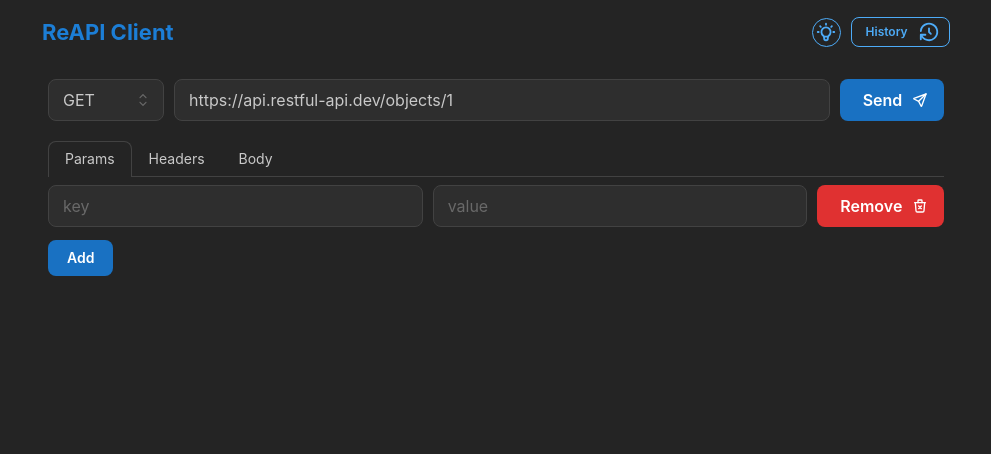
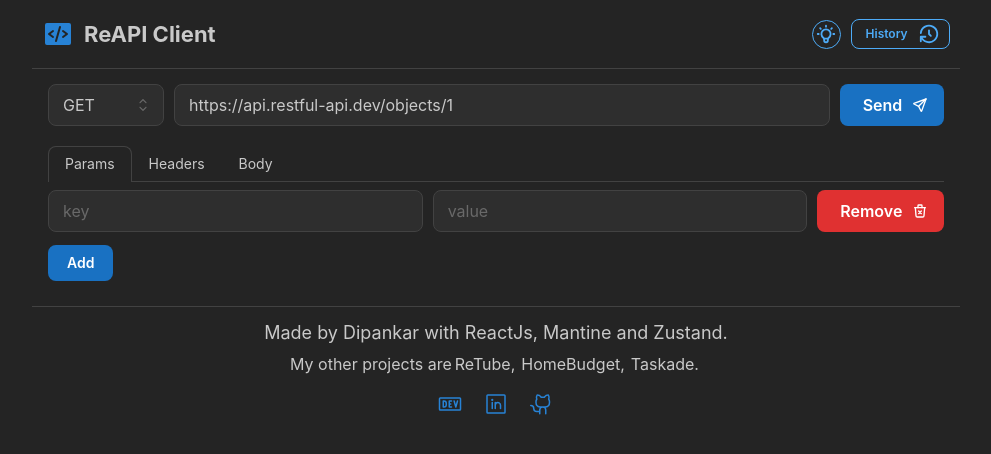
Before and after one commit to iamdipankarpaul/ReAPI_Client, a React (Vite) app: page / in a window 1280 px wide. Shown: the top 454 px of the page, without its empty margins (144-1135 px from the left). Built offline with nearby package versions, Linux system fonts and the light colour scheme.

Commit message:
added footer and enter key press event handler

```diff
--- a/package.json
+++ b/package.json
@@ -14,6 +14,7 @@
     "@mantine/core": "^7.8.0",
     "@mantine/hooks": "^7.8.0",
     "@mantine/modals": "^7.8.0",
+    "@phosphor-icons/react": "^2.1.5",
     "@tabler/icons-react": "^3.2.0",
     "axios": "^1.6.8",
     "bytes": "^3.1.2",
--- a/src/components/Form.jsx
+++ b/src/components/Form.jsx
@@ -11,6 +11,7 @@ import {
   Flex,
   Loader,
 } from "@mantine/core";
+import { useEventListener } from "@mantine/hooks";
 
 import { IconSend } from "@tabler/icons-react";
 
@@ -38,8 +39,7 @@ function Form() {
     saveToHistory,
   } = useStore();
 
-  async function handleSubmit(e) {
-    e.preventDefault();
+  async function handleSubmit() {
     setLoading(true);
 
     let data;
@@ -82,6 +82,13 @@ function Form() {
     }
   }
 
+  // Enter key press event handler
+  const urlInputRef = useEventListener("keypress", (event) => {
+    if (event.key === "Enter") {
+      handleSubmit();
+    }
+  });
+
   return (
     <Box mx={"auto"} mb={10}>
       <Flex
@@ -109,6 +116,7 @@ function Form() {
           onChange={(e) => setUrl(e.target.value)}
           size="md"
           radius="md"
+          ref={urlInputRef}
         />
         <Button
           variant="filled"
--- a/src/components/index.js
+++ b/src/components/index.js
@@ -7,3 +7,5 @@ export { default as HistoryDrawer } from "./HistoryDrawer";
 export { default as CodeSnippet } from "./CodeSnippet";
 export { default as ResponseHeader } from "./ResponseHeader";
 export { default as HistoryCard } from "./HistoryCard";
+export { default as Footer } from "./layouts/Footer";
+export { default as SocialIcon } from "./layouts/SocialIcon";
--- /dev/null
+++ b/src/components/layouts/Footer.jsx
@@ -0,0 +1,83 @@
+import { Group, Flex, Text, Divider, Box, Anchor } from "@mantine/core";
+import {
+  GithubLogo,
+  LinkedinLogo,
+  DevToLogo,
+  Code,
+} from "@phosphor-icons/react";
+import SocialIcon from "./SocialIcon";
+
+function Footer() {
+  return (
+    <Box mt="auto">
+      <Divider mb="sm" />
+      <Flex direction="column" align="center" justify="center" gap="xs" my="sm">
+        <Flex
+          direction="column"
+          gap="5px"
+          justify="center"
+          style={{ textWrap: "balance", textAlign: "center" }}
+        >
+          <Text fz={{ base: "h5", sm: "h4" }}>
+            Made by Dipankar with ReactJs, Mantine and Zustand.
+          </Text>
+          <Text fz={{ base: "h6", sm: "h5" }}>
+            My other projects are
+            <Anchor
+              href="https://retube-nine.vercel.app/"
+              target="_blank"
+              underline="hover"
+              mx="3px"
+              c="var(--text-color)"
+            >
+              ReTube,
+            </Anchor>
+            <Anchor
+              href="https://homebudget-react.vercel.app/"
+              target="_blank"
+              underline="hover"
+              mx="3px"
+              c="var(--text-color)"
+            >
+              HomeBudget,
+            </Anchor>
+            <Anchor
+              href="https://taskadeapp.vercel.app/"
+              target="_blank"
+              underline="hover"
+              mx="3px"
+              c="var(--text-color)"
+            >
+              Taskade.
+            </Anchor>
+          </Text>
+        </Flex>
+
+        <Group gap="sm" wrap="nowrap">
+          <SocialIcon
+            link={"https://dev.to/dipankarpaul"}
+            ariaLabel={"Open dev.to in a new tab"}
+          >
+            <DevToLogo size={24} color="#2782d5" />
+          </SocialIcon>
+
+          <SocialIcon
+            link={"https://www.linkedin.com/in/iamdipankarpaul/"}
+            ariaLabel={"Open linkedin in a new tab"}
+          >
+            <LinkedinLogo size={24} color="#2782d5" />
+          </SocialIcon>
+
+          <SocialIcon
+            link={"https://github.com/dipankarpaul2k"}
+            ariaLabel={"Open github in a new tab"}
+          >
+            <GithubLogo size={24} color="#2782d5" />
+          </SocialIcon>
+        </Group>
+      </Flex>
+    </Box>
+  );
+}
+
+export default Footer;
--- a/src/components/layouts/Navbar.jsx
+++ b/src/components/layouts/Navbar.jsx
@@ -3,17 +3,19 @@ import React from "react";
 import {
   ActionIcon,
   Flex,
-  Title,
   useComputedColorScheme,
   useMantineColorScheme,
   Tooltip,
   Button,
   em,
+  Text,
+  Group,
 } from "@mantine/core";
 import { useDisclosure, useMediaQuery } from "@mantine/hooks";
 
 import { IconBulb, IconBulbOff, IconHistory } from "@tabler/icons-react";
 import HistoryDrawer from "../HistoryDrawer";
+import { Code } from "@phosphor-icons/react";
 
 function Navbar() {
   const { setColorScheme } = useMantineColorScheme();
@@ -26,10 +28,13 @@ function Navbar() {
 
   return (
     <>
-      <Flex align={"center"} h={"8vh"} p={"10px"} justify={"space-between"}>
-        <Title order={3} fw={700} c={"#1C7ED6"}>
-          ReAPI Client
-        </Title>
+      <Flex align="center" h="8.5vh" p="10px" justify="space-between" >
+        <Group gap="xs" align="center">
+          <Code size={32} weight="fill" color="#2782d5" />
+          <Text fz={{base: "h4", sm: "h3"}} fw="700">
+            ReAPI Client
+          </Text>
+        </Group>
         <Flex align={"center"} gap={"10px"}>
           <Tooltip label="Toggle theme" position="bottom-end">
             <ActionIcon
@@ -40,7 +45,7 @@ function Navbar() {
                   computedColorScheme === "light" ? "dark" : "light"
                 )
               }
-              radius={"lg"}
+              radius="lg"
             >
               {computedColorScheme === "dark" ? (
                 <IconBulb size={"22px"} />
--- a/src/components/layouts/RootLayout.jsx
+++ b/src/components/layouts/RootLayout.jsx
@@ -1,7 +1,8 @@
 import React from "react";
 import Navbar from "./Navbar";
 import { Outlet } from "react-router-dom";
-import { Container } from "@mantine/core";
+import { Container, Divider } from "@mantine/core";
+import Footer from "./Footer";
 
 function RootLayout() {
   return (
@@ -9,9 +10,14 @@ function RootLayout() {
       <nav>
         <Navbar />
       </nav>
+      <Divider />
       <main>
         <Outlet />
       </main>
+
+      <footer>
+        <Footer />
+      </footer>
     </Container>
   );
 }
--- /dev/null
+++ b/src/components/layouts/SocialIcon.jsx
@@ -0,0 +1,21 @@
+import React from "react";
+import { ActionIcon } from "@mantine/core";
+
+function SocialIcon({ link, ariaLabel, children }) {
+  return (
+    <ActionIcon
+      size="lg"
+      color="gray"
+      variant="subtle"
+      radius="lg"
+      component="a"
+      target="_blank"
+      href={link}
+      aria-label={ariaLabel}
+    >
+      {children}
+    </ActionIcon>
+  );
+}
+
+export default SocialIcon;
--- a/src/utils/fetchFromAPI.js
+++ b/src/utils/fetchFromAPI.js
@@ -10,8 +10,6 @@ export default async function fetchFromAPI(requestObj) {
     result.responseTime = endTime - startTime;
     result.axiosCode = generateAxiosCode(requestObj);
     result.fetchCode = generateFetchCode(requestObj);
-    console.log(result.axiosCode);
-    console.log(result.fetchCode);
   } catch (error) {
     console.log(error.message);
     throw error;
```
Also changed, not shown: 1 other file (tests, documents, lock files or other folders).
